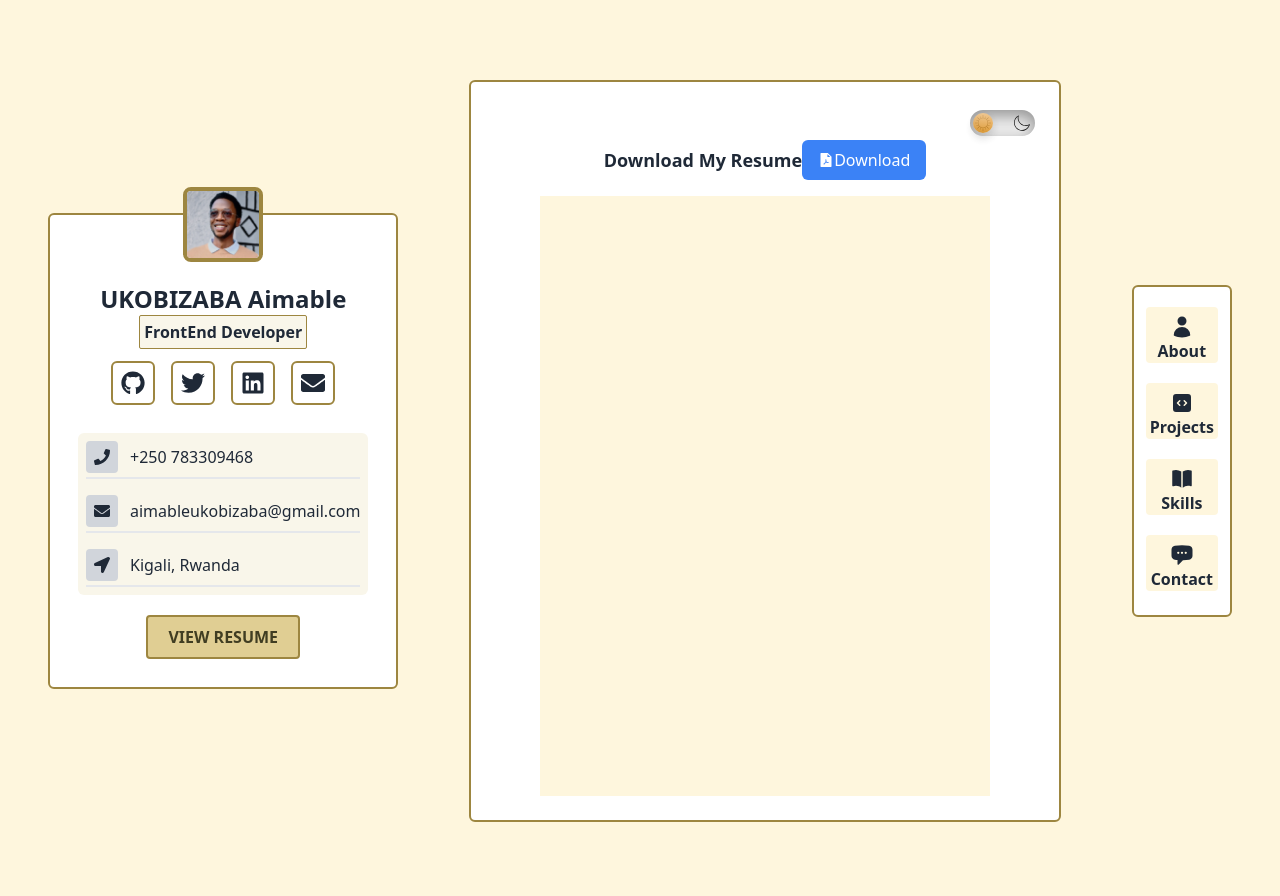
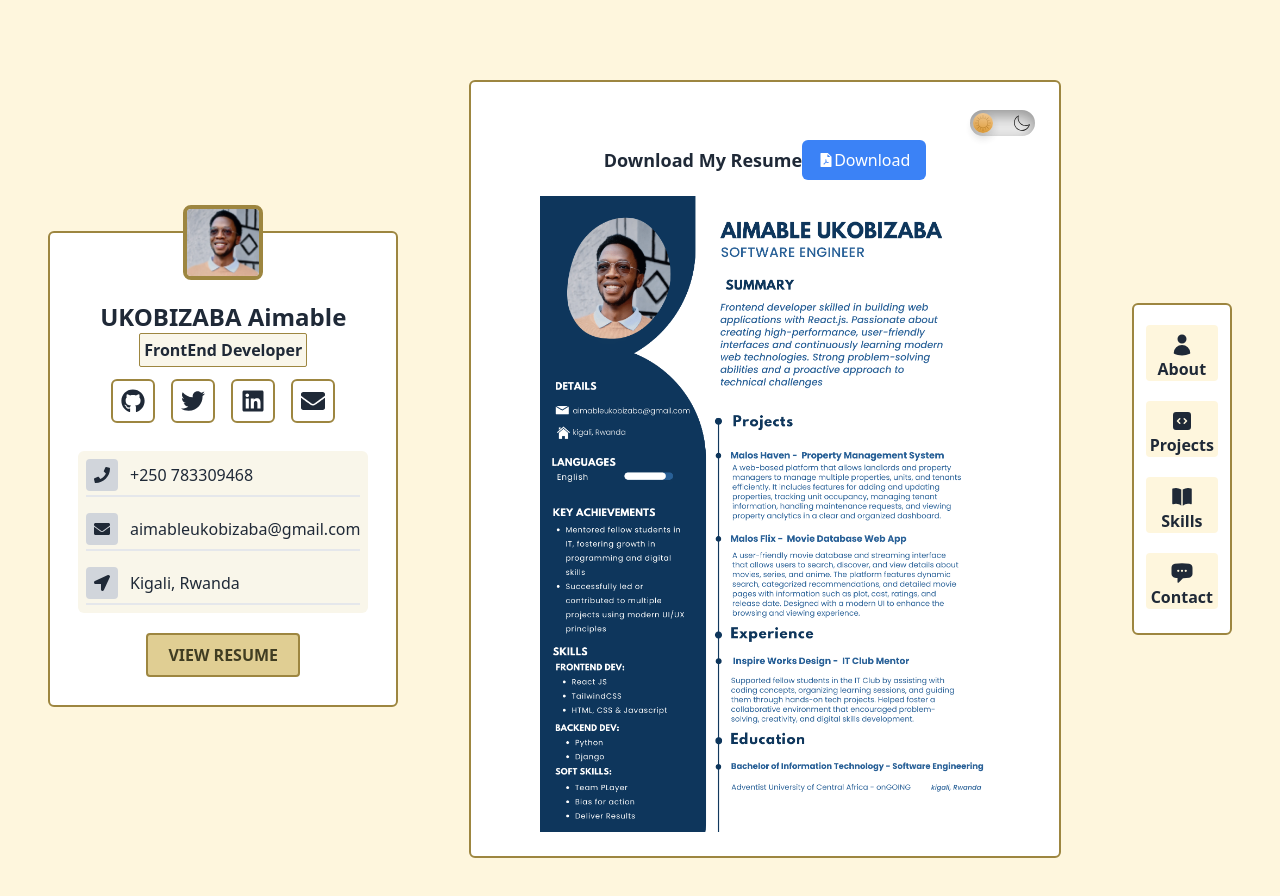
Before and after one commit to AimableUK/UKOBIZABAAIMABLE, a React (Vite) app: page /resume in a window 1280 px wide. Shown: the top 896 px of the page. Built offline with nearby package versions, Linux system fonts and the light colour scheme; what ldrs would draw is missing.

Commit message:
added a picture instead of a pdf of my CV

```diff
--- a/src/Components/Resume/Resume.jsx
+++ b/src/Components/Resume/Resume.jsx
@@ -1,4 +1,5 @@
 import { AiFillFilePdf } from "react-icons/ai";
+import UkobizabaAimableCV from "../../assets/UkobizabaAimableCV.png";
 
 const Resume = () => {
   return (
@@ -14,12 +15,11 @@ const Resume = () => {
         </a>
       </div>
 
-      <iframe
-        src="../../../public/UkobizabaAimableCV.pdf"
+      <img
+        src={UkobizabaAimableCV}
         width="100%"
         height="600px"
-        title="AIMABLE UKOBIZABA CV"
-      ></iframe>
+      />
     </div>
   );
 };
```
Also changed, not shown: src/assets/UkobizabaAimableCV.png (added).
